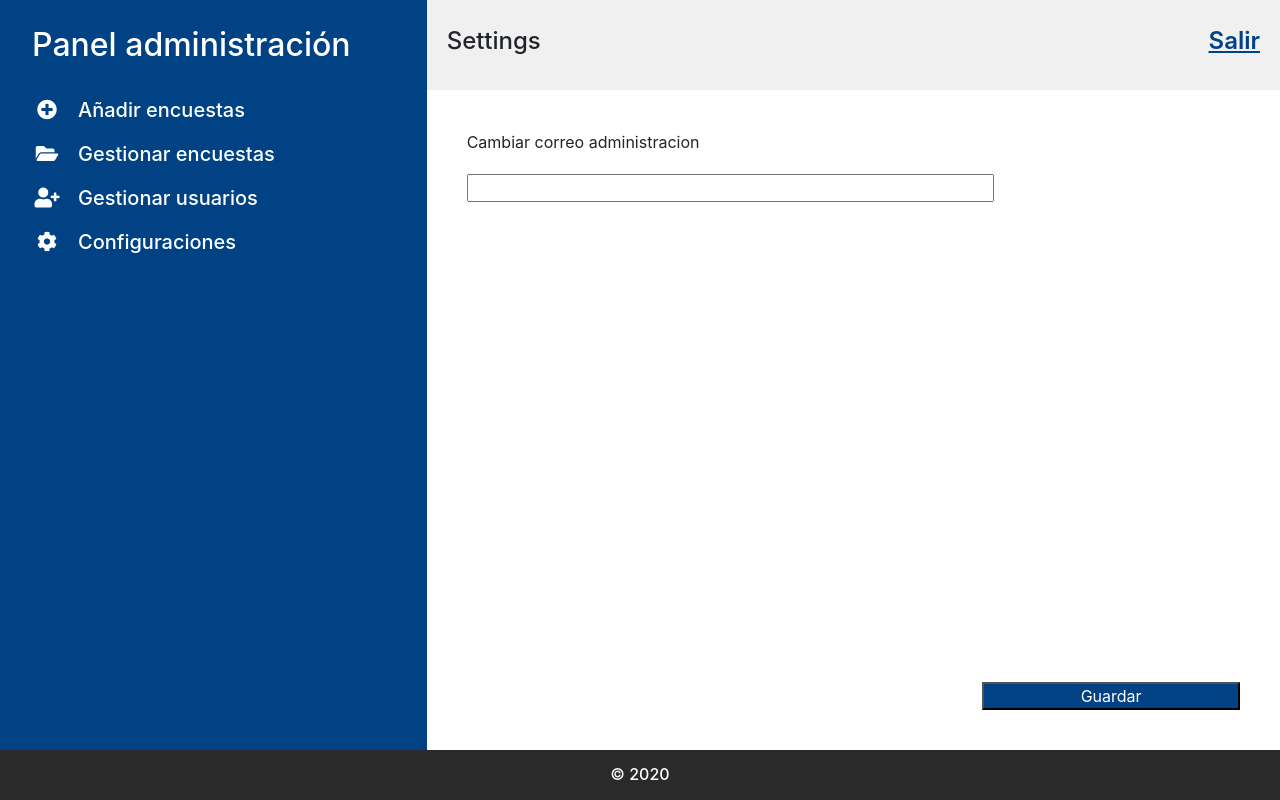
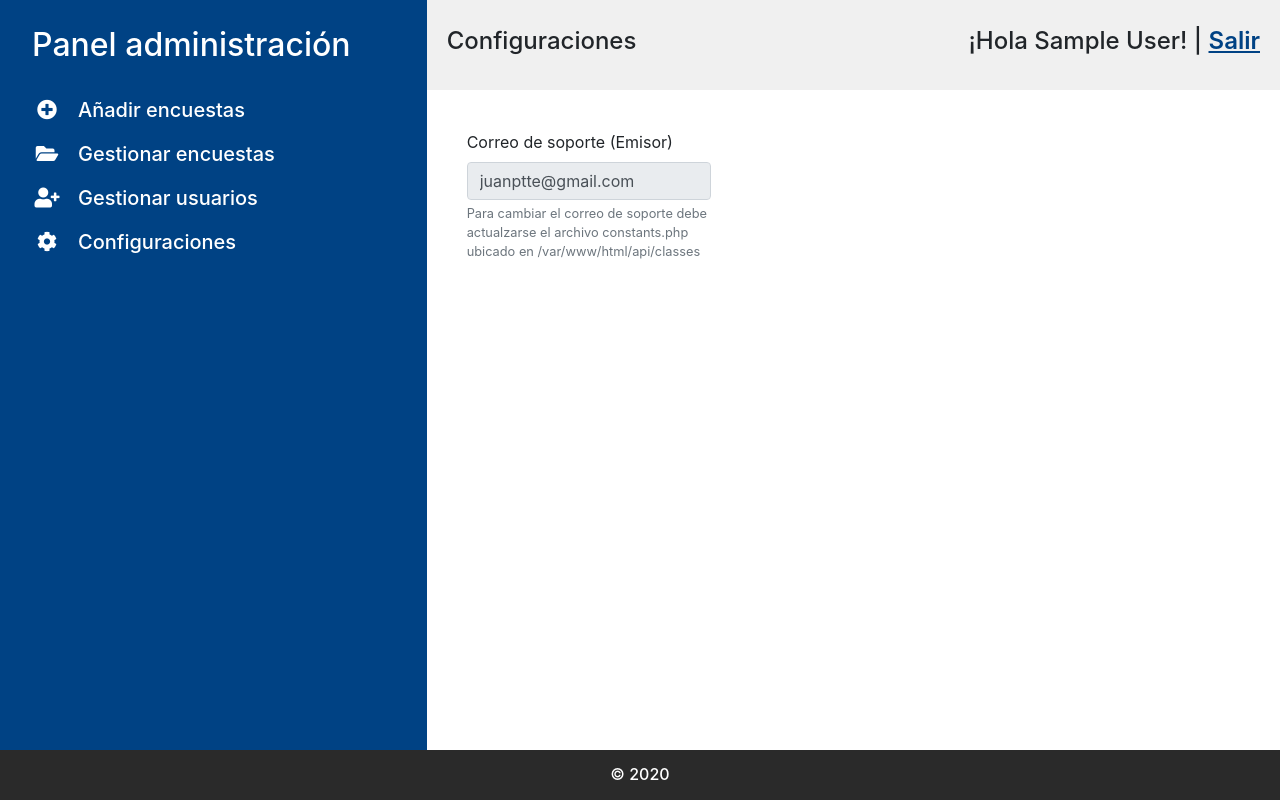
Before and after one commit to jaguirre09/ArusHPK, a PHP site: page /settings.php in a window 1280 px wide. Run offline with PHP 8.4, Linux system fonts and the light colour scheme; the visitor is signed in with stand-in values (Sample User, id 1); some libraries are stand-ins or nearby versions.

Commit message:
AdminPortal head and footer optimized | settings

```diff
--- a/ArusAdminPortal/includes/aside.php
+++ /dev/null
@@ -1,49 +0,0 @@
-<!doctype html>
-<html lang="es">
-<head>
-    <meta charset="UTF-8">
-    <meta name="viewport"
-          content="width=device-width, user-scalable=no, initial-scale=1.0, maximum-scale=1.0, minimum-scale=1.0">
-    <meta http-equiv="X-UA-Compatible" content="ie=edge">
-    <link rel="stylesheet" href="https://stackpath.bootstrapcdn.com/bootstrap/4.5.0/css/bootstrap.min.css"
-          integrity="sha384-9aIt2nRpC12Uk9gS9baDl411NQApFmC26EwAOH8WgZl5MYYxFfc+NcPb1dKGj7Sk" crossorigin="anonymous">
-    <link rel="stylesheet" href="https://use.fontawesome.com/releases/v5.12.1/css/all.css">
-    <link rel="stylesheet" href="css/style.css">
-    <title>Dashboard</title>
-</head>
-<body>
-<aside class="menu">
-    <h2 class="title-dashboard">
-        Panel administración
-    </h2>
-    <nav>
-        <ul>
-            <li>
-                <a href="../../../../../Desktop/trabajo/wePrint/dashboard.php">
-                    <i class="fas fa-plus-circle"></i>
-                    <h3>Añadir encuestas</h3>
-                </a>
-            </li>
-            <li>
-                <a href="../../../../../Desktop/trabajo/wePrint/selectSurveys.php">
-                    <i class="fas fa-folder-open"></i>
-                    <h3>Gestionar encuestas</h3>
-                </a>
-            </li>
-            <li>
-                <a href="../../../../../Desktop/trabajo/wePrint/users.php">
-                    <i class="fas fa-user-plus"></i>
-                    <h3>Gestionar usuarios</h3>
-                </a>
-            </li>
-            <li>
-                <a href="../../../../../Desktop/trabajo/wePrint/settings.php">
-                    <i class="fas fa-cog"></i>
-                    <h3>Configuraciones</h3>
-                </a>
-            </li>
-        </ul>
-    </nav>
-</aside>
-</body>
-</html>
--- a/ArusAdminPortal/includes/footer.php
+++ b/ArusAdminPortal/includes/footer.php
@@ -1,3 +1,6 @@
 <footer class="footer">
-    <h2>© 2020</h2>
+    <h2>© <? echo date("Y"); ?></h2>
 </footer>
+</main>
+</body>
+</html>
--- /dev/null
+++ b/ArusAdminPortal/includes/header.php
@@ -0,0 +1,70 @@
+<?
+session_start();
+if (!isset($_SESSION["arusAdminId"])) {
+    header("location: /");
+}
+session_regenerate_id(true);
+
+function head(string $title)
+{
+    ?>
+    <!doctype html>
+    <html lang="es">
+    <head>
+        <meta charset="UTF-8">
+        <meta name="viewport"
+              content="width=device-width, user-scalable=no, initial-scale=1.0, maximum-scale=1.0, minimum-scale=1.0">
+        <meta http-equiv="X-UA-Compatible" content="ie=edge">
+        <link rel="stylesheet" href="https://stackpath.bootstrapcdn.com/bootstrap/4.5.0/css/bootstrap.min.css"
+              integrity="sha384-9aIt2nRpC12Uk9gS9baDl411NQApFmC26EwAOH8WgZl5MYYxFfc+NcPb1dKGj7Sk"
+              crossorigin="anonymous">
+        <link rel="stylesheet" href="https://use.fontawesome.com/releases/v5.12.1/css/all.css">
+        <link rel="stylesheet" href="../css/style.css">
+        <title>Dashboard</title>
+    </head>
+<body>
+
+<main class="dashboard">
+    <header class="header-dashboard">
+        <div class="header-item">
+            <h2><? echo $title; ?></h2>
+        </div>
+        <div class="header-item">
+            <h2>¡Hola <? echo $_SESSION["arusAdminName"]; ?>! | <a href="logout">Salir</a></h2>
+        </div>
+    </header>
+
+    <aside class="menu">
+        <h2 class="title-dashboard">
+            Panel administración
+        </h2>
+        <nav>
+            <ul>
+                <li>
+                    <a href="/dashboard">
+                        <i class="fas fa-plus-circle"></i>
+                        <h3>Añadir encuestas</h3>
+                    </a>
+                </li>
+                <li>
+                    <a href="/gestionar-encuestas">
+                        <i class="fas fa-folder-open"></i>
+                        <h3>Gestionar encuestas</h3>
+                    </a>
+                </li>
+                <li>
+                    <a href="/gestionar-usuarios">
+                        <i class="fas fa-user-plus"></i>
+                        <h3>Gestionar usuarios</h3>
+                    </a>
+                </li>
+                <li>
+                    <a href="/configuraciones">
+                        <i class="fas fa-cog"></i>
+                        <h3>Configuraciones</h3>
+                    </a>
+                </li>
+            </ul>
+        </nav>
+    </aside>
+<? } ?>
--- /dev/null
+++ b/ArusAdminPortal/logout.php
@@ -0,0 +1,5 @@
+<?php
+session_start();
+unset($_SESSION['arusAdminId'], $_SESSION['arusAdminName']);
+session_destroy();
+header("location: /");
--- a/ArusAdminPortal/settings.php
+++ b/ArusAdminPortal/settings.php
@@ -1,17 +1,14 @@
-<main class="dashboard">
-    <header class="header-dashboard">
-        <div class="header-item">
-            <h2>Settings</h2>
-        </div>
-        <div class="header-item">
-            <h2><a href="">Salir</a></h2>
-        </div>
-    </header>
-    <?php include_once "includes/aside.php" ?>
-    <div class="management-settings">
-        <div class="email-admin">Cambiar correo administracion</div>
-        <div class="email_space"><input type="email" name="e-email" style="color: #E5E5E5"></div>
-        <div class="button-space"><input type="button" value="Guardar" class="button"></div>
+<?php
+require_once "includes/header.php";
+require_once "api/classes/constants.php";
+head("Configuraciones");
+?>
+<div class="management-settings">
+    <div class="form-group">
+        <label for="support">Correo de soporte (Emisor)</label>
+        <input class="form-control" id="support" type="email" name="e-email" value="<? echo SMTP_USERNAME; ?>" disabled>
+        <small id="emailHelp" class="form-text text-muted">Para cambiar el correo de soporte debe actualzarse el archivo
+            constants.php ubicado en <? echo $_SERVER["DOCUMENT_ROOT"]; ?>/api/classes</small>
     </div>
-    <?php include_once "includes/footer.php" ?>
-</main>
+</div>
+<?php require_once "includes/footer.php" ?>
```
Also changed, not shown: ArusAdminPortal/addSurvey.php (+5 -12 lines), ArusAdminPortal/dashboard.php (+4 -13 lines), ArusAdminPortal/resultSurveys.php (+5 -14 lines), ArusAdminPortal/selectSurveys.php (+7 -17 lines), ArusAdminPortal/users.php (+3 -12 lines), ArusAdminPortal/.htaccess.
